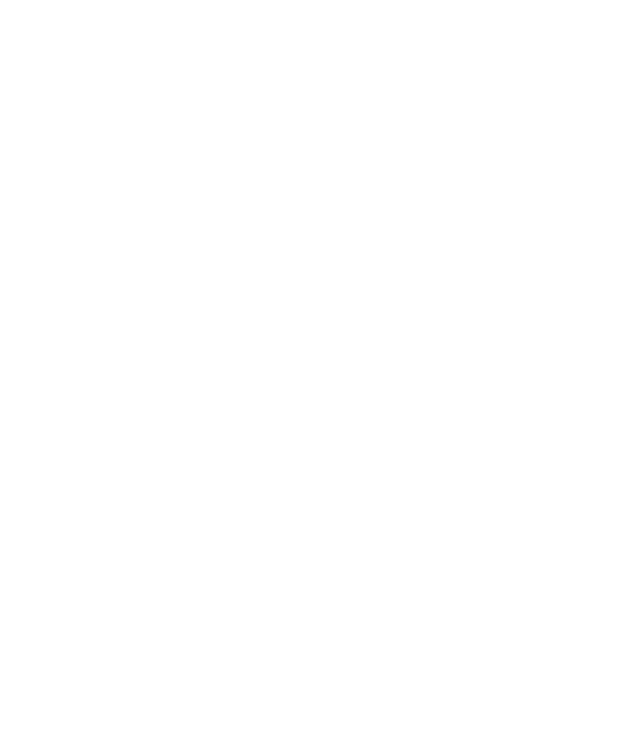
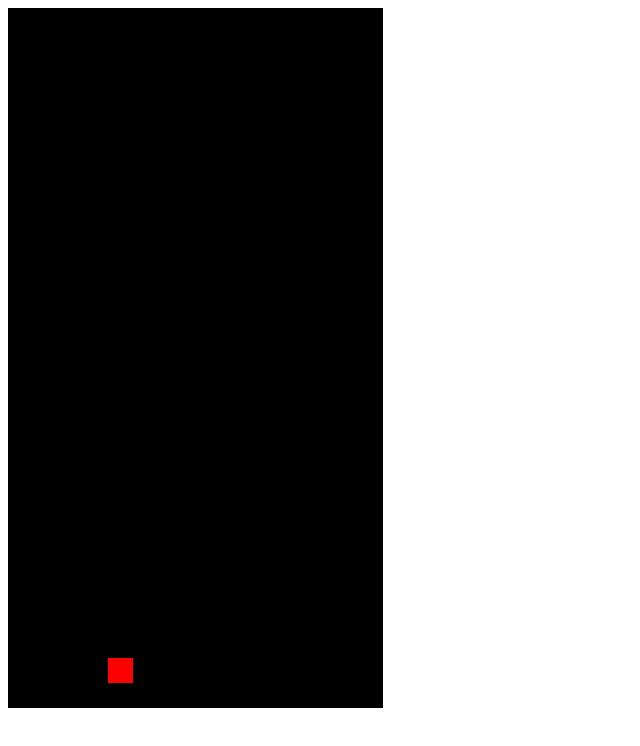
Before and after one commit to AmineTamar/space-invaders-christmas-edition, a plain HTML site: page index.html in a window 1280 px wide. Shown: the whole page, without its empty margins (0-640 px from the left). Drawn offline with Linux system fonts and the light colour scheme.

Commit message:
Create ship class and draw function

```diff
--- a/app.js
+++ b/app.js
@@ -0,0 +1,42 @@
+const canvas = document.getElementById("game")
+const c = canvas.getContext("2d")
+
+canvas.width=375;
+canvas.height=700;
+
+
+class Ship {
+constructor (){
+
+   this.position =  {
+    x : 100,
+    y :650
+   };
+
+   this.size ={
+    width : 25,
+    height : 25
+
+   }
+
+   this.velocity = {
+    x:0,
+    y:0
+   }
+}
+
+draw(){
+    c.fillStyle = "red";
+    c.fillRect(this.position.x,this.position.y,this.size.width,this.size.height)
+
+}
+
+
+
+
+}
+
+
+const ship = new Ship();
+
+ship.draw();
--- a/index.html
+++ b/index.html
@@ -8,7 +8,9 @@
     <title>Space invaders 2.0</title>
 </head>
 <body>
-    <canvas>
+
+
+    <canvas id="game">
 
     </canvas>
 
--- a/style.css
+++ b/style.css
@@ -0,0 +1,4 @@
+#game{
+    background-color: black;
+
+}
```
